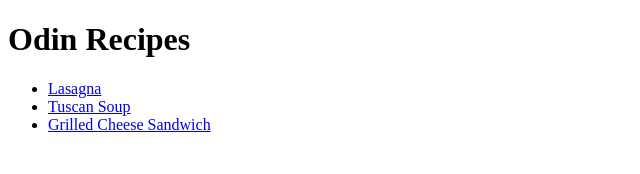
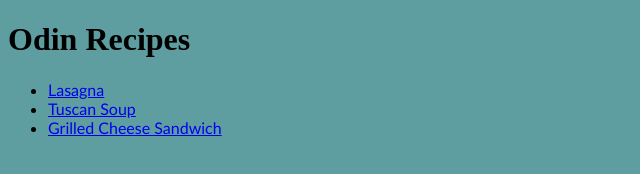
Before and after one commit to Igeorgiev325/odin-recipes, a plain HTML site: page index.html in a window 1280 px wide. Shown: the whole page, without its empty margins (0-640 px from the left). Drawn offline with Linux system fonts and the light colour scheme.

Commit message:
Add style to main page

```diff
--- a/index.html
+++ b/index.html
@@ -4,6 +4,7 @@
   <meta charset="UTF-8">
   <meta name="viewport" content="width=device-width, initial-scale=1.0">
   <title>Document</title>
+  <link rel="stylesheet" href="style.css">
 </head>
 <body>
   <h1>Odin Recipes</h1>
--- /dev/null
+++ b/style.css
@@ -0,0 +1,7 @@
+body {
+  background-color:cadetblue;
+}
+
+li {
+  font-family:'Gill Sans', 'Gill Sans MT', Calibri, 'Trebuchet MS', sans-serif
+}
```
